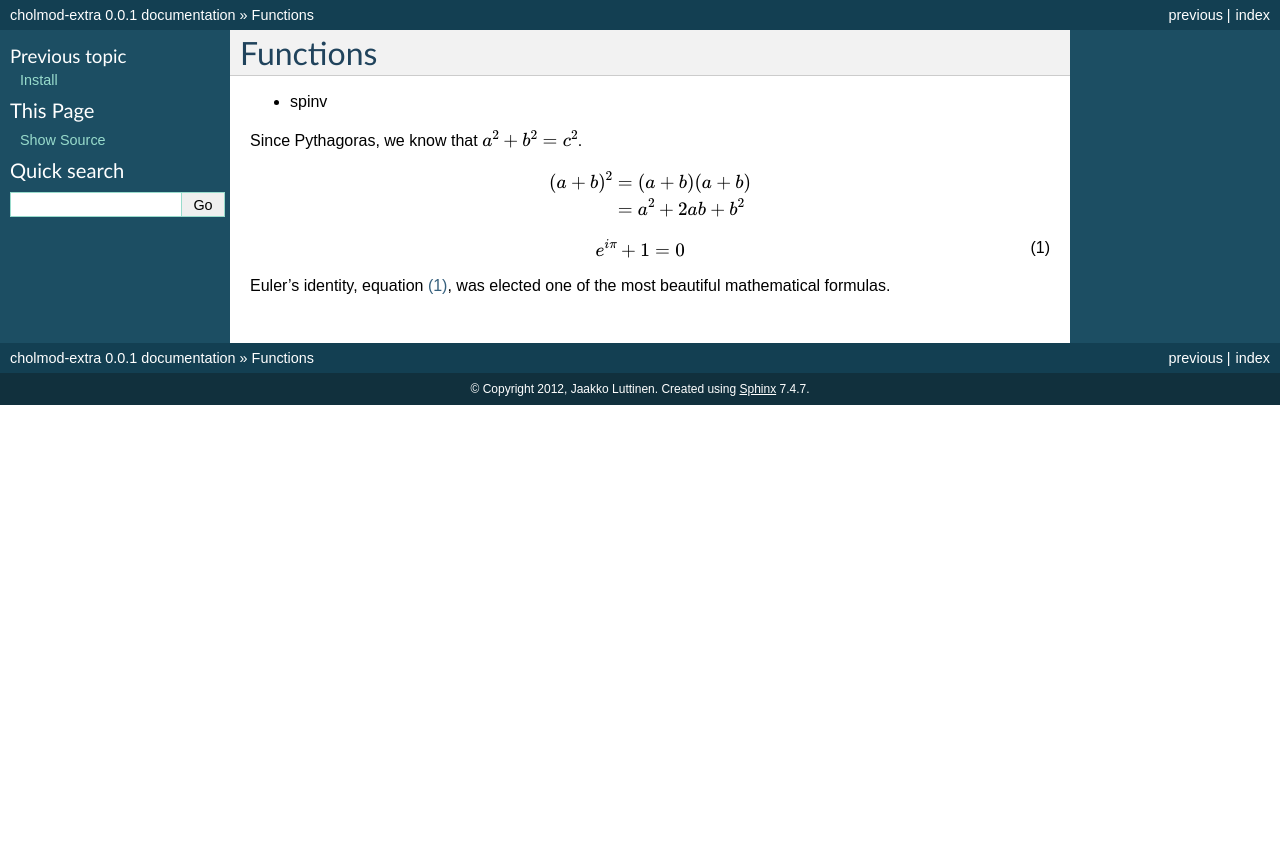
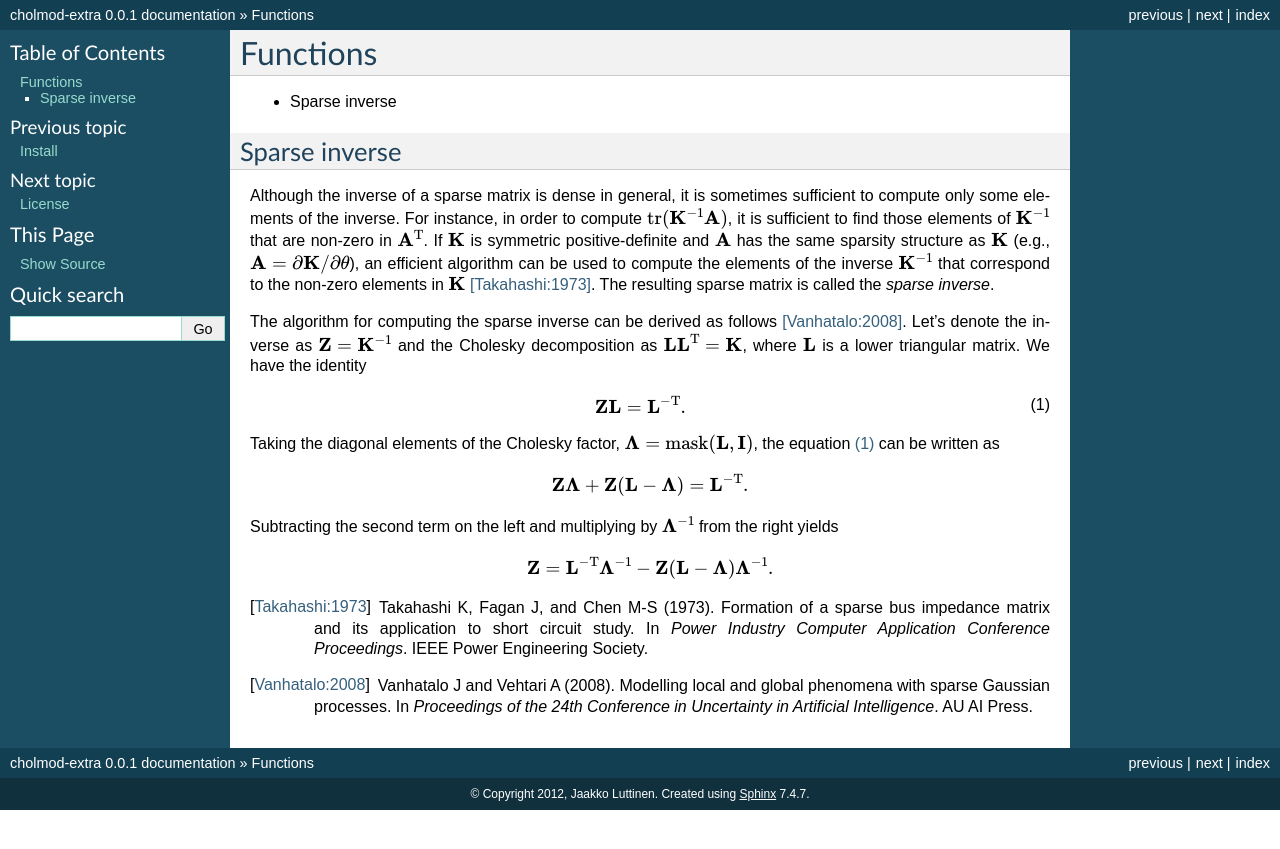
Before and after one commit to jluttine/cholmod-extra, a Sphinx documentation site: the page built from Docs/source/functions.rst, in a window 1280 px wide. Shown: the top 849 px of the page. Built offline with Sphinx 7.4.7, drawn with Linux system fonts in a browser that asks for light colours; pages that are not in the unit, such as notebooks, are missing from menus.

Commit message:
Preliminary documentation of the sparse inverse. Added license texts to the documentation.

```diff
--- a/Docs/source/functions.rst
+++ b/Docs/source/functions.rst
@@ -1,17 +1,61 @@
 Functions
 =========
 
-* spinv
+* Sparse inverse
 
-Since Pythagoras, we know that :math:`a^2 + b^2 = c^2`.
+Sparse inverse
+--------------
+
+Although the inverse of a sparse matrix is dense in general, it is
+sometimes sufficient to compute only some elements of the inverse.
+For instance, in order to compute
+:math:`\operatorname{tr}(\mathbf{K}^{-1}\mathbf{A})`, it is sufficient
+to find those elements of :math:`\mathbf{K}^{-1}` that are non-zero in
+:math:`\mathbf{A}^{\mathrm{T}}`.  If :math:`\mathbf{K}` is symmetric
+positive-definite and :math:`\mathbf{A}` has the same sparsity
+structure as :math:`\mathbf{K}` (e.g.,
+:math:`\mathbf{A}=\partial\mathbf{K}/\partial\theta`), an efficient
+algorithm can be used to compute the elements of the inverse
+:math:`\mathbf{K}^{-1}` that correspond to the non-zero elements in
+:math:`\mathbf{K}` [Takahashi:1973]_.  The resulting sparse matrix is
+called the *sparse inverse*.
+
+The algorithm for computing the sparse inverse can be derived as
+follows [Vanhatalo:2008]_.  Let's denote the inverse as
+:math:`\mathbf{Z}=\mathbf{K}^{-1}` and the Cholesky decomposition as
+:math:`\mathbf{LL}^{\mathrm{T}} = \mathbf{K}`, where
+:math:`\mathbf{L}` is a lower triangular matrix.  We have the identity
+
+.. math::
+   :label: ZL
+
+   \mathbf{ZL} = \mathbf{L}^{-\mathrm{T}}.
+
+Taking the diagonal elements of the Cholesky factor,
+:math:`\mathbf{\Lambda} = \operatorname{mask}(\mathbf{L},\mathbf{I})`,
+the equation :eq:`ZL` can be written as
 
 .. math::
 
-   (a + b)^2  &=  (a + b)(a + b) \\
-              &=  a^2 + 2ab + b^2
+   \mathbf{Z\Lambda} + \mathbf{Z} (\mathbf{L} - \mathbf{\Lambda}) =
+   \mathbf{L}^{-\mathrm{T}}.
 
-.. math:: e^{i\pi} + 1 = 0
-   :label: euler
+Subtracting the second term on the left and multiplying by
+:math:`\mathbf{\Lambda}^{-1}` from the right yields
 
-Euler's identity, equation :eq:`euler`, was elected one of the most
-beautiful mathematical formulas.
+.. math::
+
+   \mathbf{Z} = \mathbf{L}^{-\mathrm{T}} \mathbf{\Lambda}^{-1} -
+   \mathbf{Z} (\mathbf{L} - \mathbf{\Lambda}) \mathbf{\Lambda}^{-1}.
+
+.. [Takahashi:1973] Takahashi K, Fagan J, and Chen M-S
+                    (1973). Formation of a sparse bus impedance matrix
+                    and its application to short circuit study. In
+                    *Power Industry Computer Application Conference
+                    Proceedings*. IEEE Power Engineering Society.
+
+.. [Vanhatalo:2008] Vanhatalo J and Vehtari A (2008). Modelling local
+                    and global phenomena with sparse Gaussian
+                    processes. In *Proceedings of the 24th Conference
+                    in Uncertainty in Artificial Intelligence*. AU AI
+                    Press.
--- a/Docs/source/index.rst
+++ b/Docs/source/index.rst
@@ -6,13 +6,13 @@
 Welcome to cholmod-extra's documentation!
 =========================================
 
-Contents:
-
 .. toctree::
    :maxdepth: 2
 
    install
    functions
+   license
+   bibliography
 
 
 
```
Also changed, not shown: Docs/source/install.rst (+24 -3 lines), Docs/source/license.rst (added, +12 -0 lines), README.md (+2 -2 lines).
